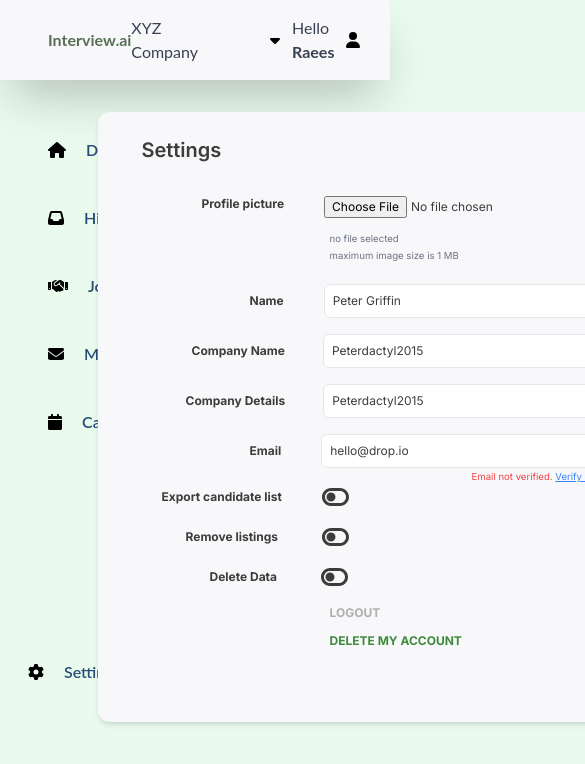
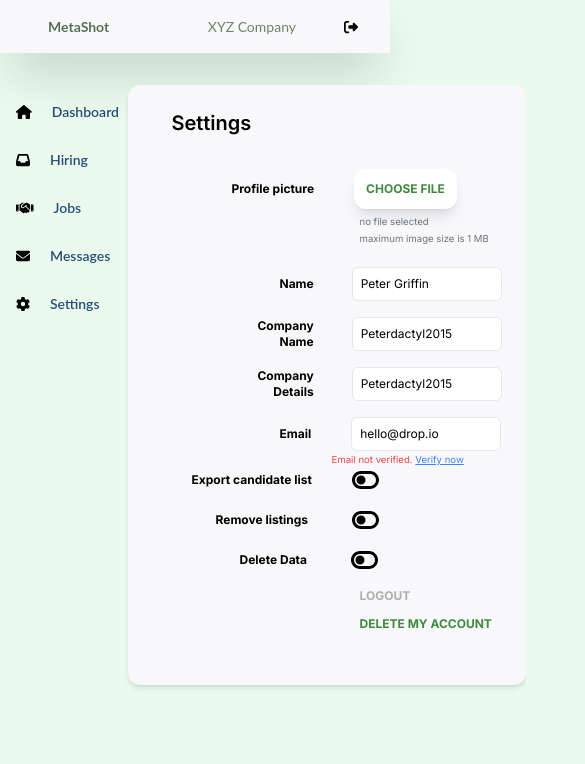
Before and after one commit to Shauryachaturvedimetashot/MetashotFrontendFinal, a Next.js app: page /Settings in a window 390 px wide. Shown: the top 764 px of the page, 585 px wide, since content can reach past the window. Built offline with nearby package versions, Linux system fonts and the light colour scheme.

Commit message:
made sidebar and navbar responsive , made chnages to Jobs , Settings

```diff
--- a/src/Components/Navbarn.tsx
+++ b/src/Components/Navbarn.tsx
@@ -3,6 +3,8 @@ import Link from "next/link";
 import Image from "next/image";
 import { FontAwesomeIcon } from "@fortawesome/react-fontawesome";
 import { faCaretDown,faUser,faRightFromBracket} from "@fortawesome/free-solid-svg-icons";
+import styles from './Sidebar.module.css';
+
 interface NavbarProps {
     company: string;
     user_name: string;
@@ -14,15 +16,15 @@ const Navbar:React.FC<NavbarProps>=(props)=>{
   }
 
     return (
-      <nav className="bg-white shadow-2xl py-4 px-6 flex justify-between items-center navbar">
+      <nav className={`bg-white shadow-2xl py-4 px-6 flex justify-between items-center navbar ${styles['navbar']}`}>
         <div className="text-1xl font-bold ml-6">
-          <Link href="/">Interview.ai</Link>
+          <Link href="/">MetaShot</Link>
         </div>
         <div className="flex items-center space-x-10 navcolor">
-          <span className="text-gray-700 mr-8 " >{props.company}</span>
+          <span className="text-gray-700 mr-8 " ></span>
 
-          <div className=" flex items-center space-x-3 relative">
-            <div className=""><FontAwesomeIcon icon={faCaretDown} className="fas fa-check" style={{ color: "black" }} onClick={toggledown}/>
+
+
             {/* <button className="dropbtn">
               <div className="dropdown-content">
                 <a href="#">Link1</a>
@@ -37,14 +39,11 @@ const Navbar:React.FC<NavbarProps>=(props)=>{
                 <a href="#" className="block px-4 py-2 text-gray-700 hover:bg-gray-100">Link3</a>
               </div>
             )} */}
-            </div>
 
-            <span className="text-gray-700">Hello <span className="font-bold ">{props.user_name}</span></span>
+          <div>
+          {props.company}
+          </div>
 
-            <FontAwesomeIcon icon={faUser} className="fas fa-check" style={{ color: "black" }}/>
-
-
-          </div>
           <div className="ml-8 cursor-pointer px-2 mr-2">
           <FontAwesomeIcon icon={faRightFromBracket} className="fas fa-check" style={{ color: "black" }}/>
           </div>
--- /dev/null
+++ b/src/Components/Sidebar.module.css
@@ -0,0 +1,21 @@
+@media (max-width: 1000px) {
+    .sidebar-button {
+      padding-top: 0.5rem !important; /* py-2 */
+      padding-left: 1rem !important; /* pl-4 */
+      border-radius: 0 0.5rem 0.5rem 0 !important; /* rounded-r-[8px] */
+      font-size: 0.875rem !important; /* text-sm */
+    }
+
+    .icon {
+      font-size: 0.875rem !important; /* text-sm */
+    }
+    .btnN{
+        width: 140px;
+        height: 40px;
+        text-align: left;
+
+      }
+      .navbar{
+        font-size: 0.875rem;
+      }
+  }
--- a/src/Components/SidebarN.tsx
+++ b/src/Components/SidebarN.tsx
@@ -2,46 +2,40 @@ import React from 'react';
 import Link from 'next/link';
 import { FontAwesomeIcon } from "@fortawesome/react-fontawesome";
 import { faHouse, faInbox, faEnvelope, faCalendar, faHandshake, faGear } from "@fortawesome/free-solid-svg-icons";
+import styles from './Sidebar.module.css';
 
 const Sidebarn: React.FC = () => {
   return (
-    <div className='w-1/4'>
+    <div className='w-1/4 h-3/4'>
       <div className='flex flex-col'>
         <div className='flex flex-col py-10 items-start sidebarN'>
           <Link href="/Jobs">
-            <button className='py-4 pl-12 btnN rounded-r-[16px] mb-2 hover:text-lg'>
+            <button className={`py-4 pl-12 btnN rounded-r-[16px] mb-2 hover:text-lg ${styles['sidebar-button']} ${styles['btnN']}`}>
               <FontAwesomeIcon icon={faHouse} className="fas fa-check mr-5" style={{ color: "black" }} />Dashboard
             </button>
           </Link>
           <Link href="/InterviewForm">
-            <button className='py-4 pl-12 btnN rounded-r-[16px] mb-2 hover:text-lg'>
+            <button className={`py-4 pl-12 btnN rounded-r-[16px] mb-2 hover:text-lg ${styles['sidebar-button']} ${styles['btnN']}`}>
               <FontAwesomeIcon icon={faInbox} className="fas fa-check mr-5" style={{ color: "black" }} />Hiring
             </button>
           </Link>
           <Link href="/PastInterviews">
-            <button className='py-4 pl-12 btnN rounded-r-[16px] mb-2 hover:text-lg'>
+            <button className={`py-4 pl-12 btnN rounded-r-[16px] mb-2 hover:text-lg ${styles['sidebar-button']} ${styles['btnN']}`}>
               <FontAwesomeIcon icon={faHandshake} className="fas fa-check mr-5" style={{ color: "black" }} />Jobs
             </button>
           </Link>
           <Link href="/messages">
-            <button className='py-4 pl-12 btnN rounded-r-[16px] mb-2 hover:text-lg'>
+            <button className={`py-4 pl-12 btnN rounded-r-[16px] mb-2 hover:text-lg ${styles['sidebar-button']} ${styles['btnN']}`}>
               <FontAwesomeIcon icon={faEnvelope} className="fas fa-check mr-5" style={{ color: "black" }} />Messages
             </button>
           </Link>
-          <Link href="/calendar">
-            <button className='py-4 pl-12 btnN rounded-r-[16px] mb-2 hover:text-lg'>
-              <FontAwesomeIcon icon={faCalendar} className="fas fa-check mr-5" style={{ color: "black" }} />Calendar
+          <Link href="/Settings">
+            <button className={`py-4 pl-12 btnN rounded-r-[16px] mb-2 hover:text-lg ${styles['sidebar-button']} ${styles['btnN']}`}>
+              <FontAwesomeIcon icon={faGear} className="fas fa-check mr-5" style={{ color: "black" }} />Settings
             </button>
           </Link>
         </div>
-        <div className='py-40 px-7 sidebarN cursor-pointer'>
-          <Link href="/Settings">
-            <div className="flex items-center">
-              <FontAwesomeIcon icon={faGear} className="fas fa-check mr-5" style={{ color: "black" }} />
-              <span className="hover:text-lg">Settings</span>
-            </div>
-          </Link>
-        </div>
+
       </div>
     </div>
   );
--- a/src/app/Invite/Candidate_screen.tsx
+++ b/src/app/Invite/Candidate_screen.tsx
@@ -7,6 +7,7 @@ import Modal from '../../Components/Modal';
 import Link from 'next/link';
 import axios from 'axios';
 import { useSearchParams } from 'next/navigation';
+import styles from './Invite.module.css'
 
 interface Candidate {
   name: string;
@@ -167,7 +168,7 @@ function CandidateScreen() {
               <option value="payment">Public Calendar</option>
             </select>
           </button>
-          <button className='w-48 rounded-md mr-72 invite_cand'>
+          <button className={`w-48 rounded-md mr-72 invite_cand ${styles['align1']}`}>
             <FontAwesomeIcon icon={faGlobe} className="fas fa-check mr-2" style={{ color: "black" }} />
             <select id="type" className='invite_cand text-black font-semibold'>
               <option value="invoice">Public</option>
@@ -177,9 +178,9 @@ function CandidateScreen() {
         </div>
         <div className='text-5xl mt-4 font-semibold text-black'> Interview Name</div>
         <div className='flex flex-row text-black'>
-          <div className='mt-8 max-w-2xl bg-[#E2F3E5] h-24 rounded-md pr-2 pt-2'>
+          <div className={`mt-8  bg-[#E2F3E5] h-24 rounded-md pr-2 pt-2 ${styles['main_box']} `} >
             {/* For first row */}
-            <div className='flex items-center justify-between'>
+            <div className={`flex ${styles['box2']}`}>
               <div className='px-4 mr-10'>
                 <FontAwesomeIcon icon={faHourglassStart} className="fas fa-check mr-2 text-black" />
                 Start
@@ -206,7 +207,7 @@ function CandidateScreen() {
               </div>
             </div>
             {/* Second row */}
-            <div className='flex items-center mt-5 justify-between text-black'>
+            <div className={`flex items-center mt-5 justify-between text-black ${styles['box3']}`}>
               <div className='px-4 mr-10'>
                 <FontAwesomeIcon icon={faHourglassEnd} className="fas fa-check mr-2" style={{ color: "black" }} />
                 Stop
@@ -234,11 +235,11 @@ function CandidateScreen() {
             </div>
             {error && <div className='text-red-500 mt-4'>{error}</div>}
           </div>
-          <div className='h-24 bg-slate-300 ml-10 mt-8 w-44 rounded-md px-2 pt-3'>
-            <div className='text-lg'>Kindly note:</div>
-            <div className='text-sm'>Events set to Public</div>
-            <div className='text-sm'>will be open for anyone</div>
-            <div className='text-sm'>to join.</div>
+          <div className={`h-24 bg-slate-300 ml-10 mt-8 w-44 rounded-md px-2 pt-3 ${styles['main_box2']}`}>
+            <div className={`text-lg ${styles['main_box2']}`}>Kindly note:</div>
+            <div className={`text-sm ${styles['main_box2']}`}>Events set to Public</div>
+            <div className={`text-sm ${styles['main_box2']}`}>will be open for anyone</div>
+            <div className={`text-sm ${styles['main_box2']}`}>to join.</div>
           </div>
         </div>
         <div className='mt-8'>
--- /dev/null
+++ b/src/app/Invite/Invite.module.css
@@ -0,0 +1,27 @@
+.main_box{
+    width: 650px;
+    height: 96px;
+}
+
+@media (max-width:900px){
+.align1{
+    margin-right: 4px;
+}
+
+.main_box{
+
+    font-size: smaller;
+
+}
+.main_box2{
+    font-size:10px;
+}
+.box2{
+    display: flex;
+    justify-content: space-evenly;
+
+}
+.box3{
+    margin-top: 1px;
+}
+}
--- a/src/app/Jobs/Centre.tsx
+++ b/src/app/Jobs/Centre.tsx
@@ -1,5 +1,6 @@
 import React from "react";
 import Link from "next/link";
+import styles from './Jobs.module.css'
 
 interface CentreProps {
   company: string;
@@ -8,7 +9,7 @@ interface CentreProps {
 const Centre: React.FC<CentreProps> = (props) => {
   return (
     <>
-      <div className="w-1/2">
+      <div className={`w-1/2 ${styles['container']}`}>
         <h1 className="text-2xl mb-4 font-black mt-12 ml-2" style={{ fontFamily: 'Lato', color: '#274C77' }}>
           WELCOME, {props.company}
         </h1>
--- /dev/null
+++ b/src/app/Jobs/Jobs.module.css
@@ -0,0 +1,5 @@
+@media (max-width:1000px){
+    .container{
+        margin-left: 25px;
+    }
+}
--- a/src/app/Jobs/page.tsx
+++ b/src/app/Jobs/page.tsx
@@ -17,7 +17,7 @@ const Home:React.FC=()=> {
   return (
     <>
     <Navbar user_name="Iman" company="XYZ Company"/>
-    <div className="flex h-screen">
+    <div className="flex ">
       <Sidebarn/>
 
       <Centre company="XYZ Company"/>
--- /dev/null
+++ b/src/app/Settings/Settings.module.css
@@ -0,0 +1,32 @@
+.container{
+    height: 600px;
+    width: 876px;
+    background-color: #F8F8FB;
+    font-family: 'Inter';
+    color:'#3C3C3C';
+    margin-right: 10px;
+}
+
+.box{
+    width:282px;
+}
+.email{
+    margin-left: 350px;
+}
+
+
+@media (max-width:900px){
+    .container{
+        width: 600px !important;
+        margin-left: 30px;
+        margin-right: 10px;
+
+    }
+    .box{
+        width: 150px;
+    }
+    .email{
+        margin-left: 180px;
+
+    }
+}
--- a/src/app/Settings/page.tsx
+++ b/src/app/Settings/page.tsx
@@ -10,7 +10,7 @@ const Setting=()=>{
     return(
         <>
         <Navbar user_name="Raees" company="XYZ Company"/>
-        <div className='flex h-screen'>
+        <div className='flex'>
         <Sidebarn/>
         <Settings_content/>
 
--- a/src/app/Settings/settings.tsx
+++ b/src/app/Settings/settings.tsx
@@ -2,6 +2,7 @@ import React, { useState,ChangeEvent } from 'react';
 import { FontAwesomeIcon } from '@fortawesome/react-fontawesome';
 import { faToggleOn, faToggleOff } from '@fortawesome/free-solid-svg-icons';
 import Modal from '../../Components/Modal'
+import styles from './Settings.module.css'
 
 const Settings_content:React.FC = () => {
   const [exportCandidateList, setExportCandidateList] = useState<boolean>(false);
@@ -54,16 +55,27 @@ const Settings_content:React.FC = () => {
   };
 
 
+    //Handling Button Click
+    const handleButtonClick =()=>{
+      const fileInput = document.getElementById('fileInput')
+      if(fileInput){
+        fileInput.click()
+      }
+    }
+
 
   return (
     <>
-    <div className="flex flex-col items-center mt-8 rounded-xl text-xs shadow-md" style={{ width: '1000px', height: '610px', backgroundColor: '#F8F8FB', fontFamily: 'Inter',color:'#3C3C3C' }}>
+    <div className={`flex flex-col items-center mt-8 rounded-xl text-xs shadow-md ${styles['container']}`}>
       <div className="w-full px-6 ">
         <h2 className="text-xl font-semibold mb-8 mt-6 ml-5">Settings</h2>
 
         <div className="mb-1 flex justify-start ml-20">
-          <label className="block mb-2 font-bold">Profile picture</label>
-          <input type="file" className="block mb-2 ml-10" onChange={handleFileChange} />
+        <label className="block mb-2 font-bold items-center mt-3">Profile picture</label>
+          <input type="file" id='fileInput' className="hidden" onChange={handleFileChange} />
+          <button className='bg-[#FFFFFF] ml-10 p-3 font-bold rounded-xl shadow-lg' style={{color:'#3D8A3C',fontFamily:'inter'}} onClick={handleButtonClick}>
+CHOOSE FILE
+          </button>
 
         </div>
         {!fileSelected && fileError.length===0 && (
@@ -81,25 +93,25 @@ const Settings_content:React.FC = () => {
 
         <div className="mb-4 flex justify-start items-center mt-5">
           <label className="  font-bold ml-32 text-right flex justify-center">Name</label>
-          <input type="text" className="p-2 border rounded-md ml-10" style={{width:'282px'}} value={name} onChange={handleChange(setName)} />
+          <input type="text" className={`p-2 border rounded-md ${styles['box']}`} style={{marginLeft:'38px'}} value={name} onChange={handleChange(setName)} />
         </div>
 
         <div className="mb-4 flex justify-start items-center">
           <label className="block  font-bold text-right " style={{marginLeft:"70px"}}>Company Name</label>
-          <input type="text" className="p-2 border rounded-md" value={companyName} style={{width:'282px',marginLeft:'38px'}} onChange={handleChange(setCompanyName)} />
+          <input type="text" className={`p-2 border rounded-md ${styles['box']}`} value={companyName} style={{marginLeft:'38px'}} onChange={handleChange(setCompanyName)} />
         </div>
 
         <div className="mb-4 flex justify-start items-center">
           <label className="block font-bold text-right ml-16">Company Details</label>
-          <input type="text" className=" p-2 border rounded-md" style={{width:'282px',marginLeft:'38px'}} value={companyDetails} onChange={handleChange(setCompanyDetails)} />
+          <input type="text" className={`p-2 border rounded-md ${styles['box']}`} style={{marginLeft:'38px'}} value={companyDetails} onChange={handleChange(setCompanyDetails)} />
         </div>
 
         <div className=" flex justify-start items-center">
           <label className="block font-bold text-right ml-32 ">Email</label>
-          <input type="email" className="w-full p-2 border rounded-md " style={{width:'282px',marginLeft:'40px'}} value={email} onChange={handleChange(setEmail)} />
+          <input type="email" className={`p-2 border rounded-md ${styles['box']}`} style={{marginLeft:'40px'}} value={email} onChange={handleChange(setEmail)} />
 
         </div>
-        <div style={{marginLeft:'350px'}}>
+        <div className={`${styles['email']}`}>
         <small className="text-red-500">Email not verified. <a href="#" className="text-blue-500 underline">Verify now</a></small>
         </div>
 
--- a/src/app/globals.css
+++ b/src/app/globals.css
@@ -24,7 +24,7 @@ body {
       rgb(var(--background-end-rgb))
     )
     rgb(var(--background-start-rgb)); */
-    background: #EAFBEE;;
+    background: #EAFBEE;
 }
 
 @layer utilities {
@@ -39,7 +39,10 @@ body {
   color: #586F55;
   font-family:'Lato',sans-serif ;
   background-color: #F8F8FB;
-  overflow: hidden;
+  width: 100%;
+  max-width: 100%;
+  overflow-x: visible;
+  /* overflow: hidden; */
 
 }
 .navcolor{
```
